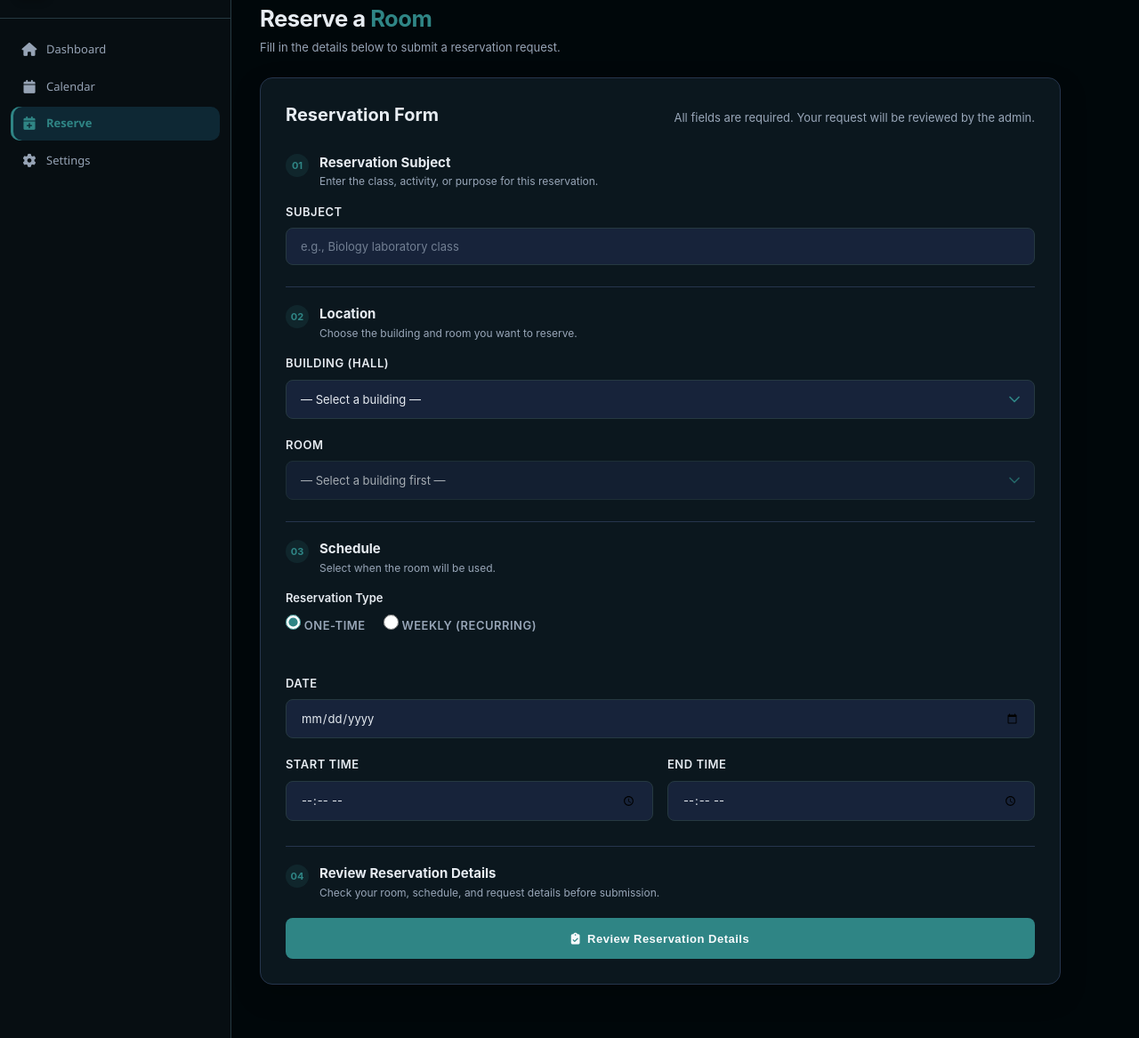
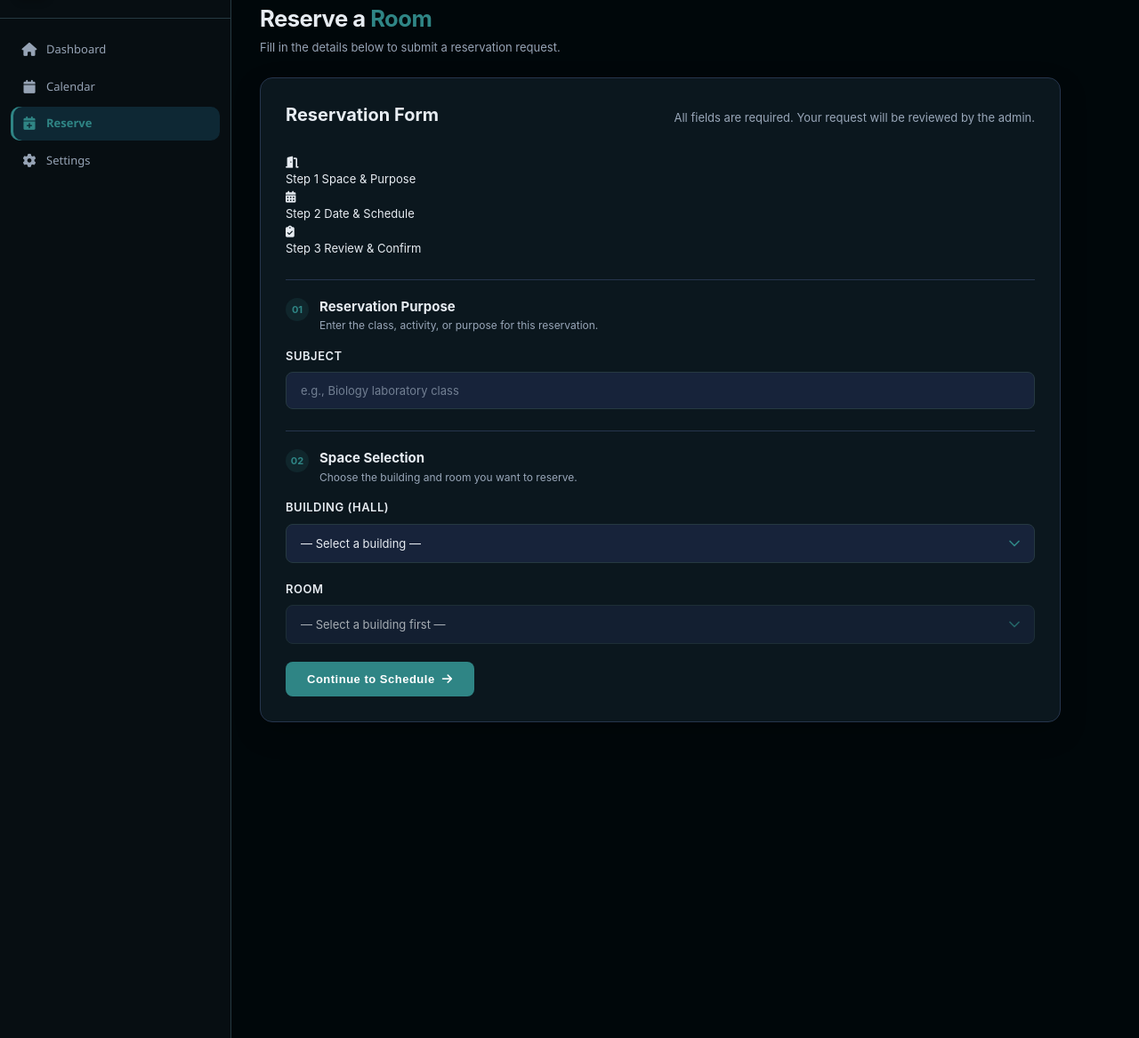
Before and after one commit to jhusnine/Class-space, a PHP site: page /app/views/reserve_view.php in a window 1280 px wide. Shown: the part 60-1227 px from the top of the page at 89% size. Run offline with PHP 8.4, Linux system fonts and the light colour scheme; the visitor is signed in with stand-in values (Sample User, id 1); data that the repository does not hold is empty.

Commit message:
feat(ui): add 3-step wizard markup and progress stepper to reserve view

```diff
--- a/app/views/reserve_view.php
+++ b/app/views/reserve_view.php
@@ -71,11 +71,41 @@ $themeClass = (isset($_COOKIE['theme']) && $_COOKIE['theme'] === 'light') ? 'lig
                 </p>
             </div>
 
+            <!-- 3-Step Progress Stepper -->
+            <div class="wizard-stepper" id="wizard-stepper" aria-label="Reservation Progress">
+                <div class="stepper-track">
+                    <div class="stepper-progress-bar" id="stepper-progress-bar" style="width: 0%;"></div>
+                </div>
+                <div class="step-item active" data-step="1" role="button" tabindex="0" aria-current="step">
+                    <div class="step-circle"><i class="fas fa-door-open"></i></div>
+                    <div class="step-details">
+                        <span class="step-number">Step 1</span>
+                        <span class="step-label">Space & Purpose</span>
+                    </div>
+                </div>
+                <div class="step-item" data-step="2" role="button" tabindex="0">
+                    <div class="step-circle"><i class="fas fa-calendar-days"></i></div>
+                    <div class="step-details">
+                        <span class="step-number">Step 2</span>
+                        <span class="step-label">Date & Schedule</span>
+                    </div>
+                </div>
+                <div class="step-item" data-step="3" role="button" tabindex="0">
+                    <div class="step-circle"><i class="fas fa-clipboard-check"></i></div>
+                    <div class="step-details">
+                        <span class="step-number">Step 3</span>
+                        <span class="step-label">Review & Confirm</span>
+                    </div>
+                </div>
+            </div>
+
+            <!-- Wizard Step 1: Space & Purpose -->
+            <div class="wizard-step active" id="wizard-step-1">
                 <?php if ($reschedulePendingId > 0): ?>
                     <div class="reschedule-banner" style="background: rgba(14, 165, 233, 0.12); border: 1px solid rgba(56, 189, 248, 0.4); border-radius: 8px; padding: 12px 16px; margin: 16px 0; display: flex; align-items: center; gap: 12px; color: var(--text-high);">
                         <i class="fas fa-arrows-rotate" style="color: #38bdf8; font-size: 20px;"></i>
                         <div>
-                        <strong style="color: #38bdf8;">Rescheduling Pending Reservation
+                            <strong style="color: #38bdf8;">Rescheduling Pending Reservation #<?= $reschedulePendingId ?></strong>
                             <div style="font-size: 12px; color: var(--text-low); margin-top: 2px;">
                                 Applying an alternative room or time will update this reservation and resolve your calendar conflict.
                             </div>
@@ -86,7 +116,7 @@ $themeClass = (isset($_COOKIE['theme']) && $_COOKIE['theme'] === 'light') ? 'lig
                 <div class="form-section-heading" id="subject-heading">
                     <span class="form-section-kicker">01</span>
                     <div>
-                    <h4>Reservation Subject</h4>
+                        <h4>Reservation Purpose</h4>
                         <p>Enter the class, activity, or purpose for this reservation.</p>
                     </div>
                 </div>
@@ -99,7 +129,7 @@ $themeClass = (isset($_COOKIE['theme']) && $_COOKIE['theme'] === 'light') ? 'lig
                 <div class="form-section-heading" id="location-heading">
                     <span class="form-section-kicker">02</span>
                     <div>
-                    <h4>Location</h4>
+                        <h4>Space Selection</h4>
                         <p>Choose the building and room you want to reserve.</p>
                     </div>
                 </div>
@@ -120,11 +150,20 @@ $themeClass = (isset($_COOKIE['theme']) && $_COOKIE['theme'] === 'light') ? 'lig
 
                 <div id="room-preview" class="room-preview" aria-live="polite"></div>
 
+                <div class="wizard-nav-actions">
+                    <button type="button" class="btn-primary btn-wizard-next" id="btn-step1-next">
+                        Continue to Schedule <i class="fas fa-arrow-right"></i>
+                    </button>
+                </div>
+            </div>
+
+            <!-- Wizard Step 2: Date & Schedule -->
+            <div class="wizard-step" id="wizard-step-2" style="display: none;">
                 <div class="form-section-heading" id="schedule-heading">
-                <span class="form-section-kicker">03</span>
+                    <span class="form-section-kicker">02</span>
                     <div>
-                    <h4>Schedule</h4>
-                    <p>Select when the room will be used.</p>
+                        <h4>Date & Schedule Details</h4>
+                        <p>Select when and how often the room will be used.</p>
                     </div>
                 </div>
 
@@ -187,7 +226,6 @@ $themeClass = (isset($_COOKIE['theme']) && $_COOKIE['theme'] === 'light') ? 'lig
                     <i class="fas fa-triangle-exclamation" aria-hidden="true"></i> <span id="conflict-msg"></span>
                 </div>
 
-
                 <div id="ai-suggestions-container" class="ai-suggestions-container" style="display: none;" aria-live="polite">
                     <div class="ai-header">
                         <div class="ai-title-row">
@@ -202,56 +240,111 @@ $themeClass = (isset($_COOKIE['theme']) && $_COOKIE['theme'] === 'light') ? 'lig
                     <div id="ai-cards-list" class="ai-cards-list"></div>
                 </div>
 
-            <div class="form-section-heading action-heading" id="action-heading">
-                <span class="form-section-kicker">04</span>
-                <div>
-                    <h4>Review Reservation Details</h4>
-                    <p>Check your room, schedule, and request details before submission.</p>
+                <div class="wizard-nav-actions">
+                    <button type="button" class="btn-secondary btn-wizard-back" id="btn-step2-back">
+                        <i class="fas fa-arrow-left"></i> Back to Space
+                    </button>
+                    <button type="button" class="btn-primary btn-wizard-next" id="btn-step2-next">
+                        Proceed to Review <i class="fas fa-arrow-right"></i>
+                    </button>
                 </div>
             </div>
 
+            <!-- Wizard Step 3: Review & Confirm -->
+            <div class="wizard-step" id="wizard-step-3" style="display: none;">
+                <div class="form-section-heading" id="review-heading">
+                    <span class="form-section-kicker">03</span>
+                    <div>
+                        <h4>Review Reservation Details</h4>
+                        <p>Verify your room, schedule, and request details before submitting.</p>
+                    </div>
+                </div>
+
+                <div class="reservation-summary-card" id="reservation-summary-card">
+                    <div class="summary-banner" id="summary-banner">
+                        <div class="summary-banner-overlay"></div>
+                        <div class="summary-banner-content">
+                            <span class="summary-pill" id="summary-building-badge"><i class="fas fa-building"></i> Building</span>
+                            <h3 id="summary-room-title">Room Name</h3>
+                            <span class="summary-capacity-chip" id="summary-capacity-badge"><i class="fas fa-users"></i> Seating Capacity</span>
+                        </div>
+                    </div>
+
+                    <div class="summary-details-grid">
+                        <div class="summary-item">
+                            <div class="summary-item-header">
+                                <span class="summary-label"><i class="fas fa-heading"></i> Subject</span>
+                                <button type="button" class="summary-edit-btn" data-target-step="1" title="Edit subject">
+                                    <i class="fas fa-pen"></i> Edit
+                                </button>
+                            </div>
+                            <div class="summary-value" id="summary-subject">—</div>
+                        </div>
+
+                        <div class="summary-item">
+                            <div class="summary-item-header">
+                                <span class="summary-label"><i class="fas fa-building"></i> Building</span>
+                                <button type="button" class="summary-edit-btn" data-target-step="1" title="Edit building">
+                                    <i class="fas fa-pen"></i> Edit
+                                </button>
+                            </div>
+                            <div class="summary-value" id="summary-building">—</div>
+                        </div>
+
+                        <div class="summary-item">
+                            <div class="summary-item-header">
+                                <span class="summary-label"><i class="fas fa-door-open"></i> Room</span>
+                                <button type="button" class="summary-edit-btn" data-target-step="1" title="Edit room">
+                                    <i class="fas fa-pen"></i> Edit
+                                </button>
+                            </div>
+                            <div class="summary-value" id="summary-room">—</div>
+                        </div>
+
+                        <div class="summary-item">
+                            <div class="summary-item-header">
+                                <span class="summary-label"><i class="fas fa-calendar"></i> Schedule</span>
+                                <button type="button" class="summary-edit-btn" data-target-step="2" title="Edit schedule">
+                                    <i class="fas fa-pen"></i> Edit
+                                </button>
+                            </div>
+                            <div class="summary-value" id="summary-schedule">—</div>
+                        </div>
+
+                        <div class="summary-item">
+                            <div class="summary-item-header">
+                                <span class="summary-label"><i class="fas fa-clock"></i> Time Slot</span>
+                                <button type="button" class="summary-edit-btn" data-target-step="2" title="Edit time">
+                                    <i class="fas fa-pen"></i> Edit
+                                </button>
+                            </div>
+                            <div class="summary-value" id="summary-time">—</div>
+                        </div>
+                    </div>
+
+                    <div class="summary-status-box" id="summary-status-box">
+                        <i class="fas fa-circle-check" aria-hidden="true"></i>
+                        <div class="summary-status-text">
+                            <strong>Conflict-Free & Verified</strong>
+                            <p>Your request will be routed directly to the administrator for review upon submission.</p>
+                        </div>
+                    </div>
+                </div>
+
+                <div class="wizard-nav-actions">
+                    <button type="button" class="btn-secondary btn-wizard-back" id="btn-step3-back">
+                        <i class="fas fa-arrow-left"></i> Back to Edit
+                    </button>
                     <button type="button" class="btn-primary submit-btn" id="submit-btn">
-                <i class="fas fa-clipboard-check" aria-hidden="true"></i>
-                <?= ($reschedulePendingId > 0) ? 'Review Updated Reservation' : 'Review Reservation Details' ?>
+                        <i class="fas fa-paper-plane"></i> <?= ($reschedulePendingId > 0) ? 'Confirm & Update Reservation' : 'Confirm & Submit Reservation' ?>
                     </button>
+                </div>
+            </div>
 
         </div>
     </main>
 </div>
 
-<div id="booking-review" class="booking-review" hidden aria-hidden="true">
-    <div class="booking-review-backdrop" data-review-close="true"></div>
-    <section class="booking-review-dialog" role="dialog" aria-modal="true" aria-labelledby="booking-review-title" tabindex="-1">
-        <div class="booking-review-header">
-            <div>
-                <span class="booking-review-kicker">Before submission</span>
-                <h3 id="booking-review-title">Review Reservation Details</h3>
-                <p>Check the details below before sending your request to the administrator.</p>
-            </div>
-            <button type="button" class="booking-review-close" id="review-close" aria-label="Close review">
-                <i class="fas fa-xmark" aria-hidden="true"></i>
-            </button>
-        </div>
-        <div id="booking-review-status" class="booking-review-status">
-            <i class="fas fa-circle-check" aria-hidden="true"></i>
-            <span>Your request will remain pending until approved by an administrator.</span>
-        </div>
-        <dl class="booking-review-list">
-            <div><dt>Subject</dt><dd id="review-subject">—</dd></div>
-            <div><dt>Building</dt><dd id="review-building">—</dd></div>
-            <div><dt>Room</dt><dd id="review-room">—</dd></div>
-            <div><dt>Schedule</dt><dd id="review-schedule">—</dd></div>
-            <div><dt>Time</dt><dd id="review-time">—</dd></div>
-        </dl>
-        <div class="booking-review-actions">
-            <button type="button" class="review-edit-btn" id="review-edit">Back to edit</button>
-            <button type="button" class="review-confirm-btn" id="review-confirm">
-                <i class="fas fa-paper-plane" aria-hidden="true"></i>
-                <?= ($reschedulePendingId > 0) ? 'Confirm update' : 'Confirm and submit' ?>
-            </button>
-        </div>
-    </section>
-</div>
 <input type="hidden" id="preHallId" value="<?= $preHallId ?>">
 <input type="hidden" id="preHallName" value="<?= $preHallName ?>">
 <input type="hidden" id="preRoomId" value="<?= $preRoomId ?>">
```
Also changed, not shown: tests/test_reserve_view_integration.php (+108 -1 lines). Lines whose indentation alone changed are shown as unchanged.
